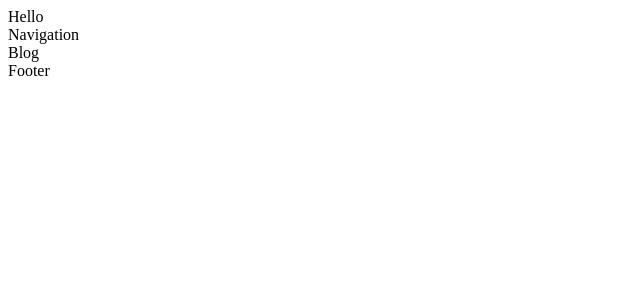
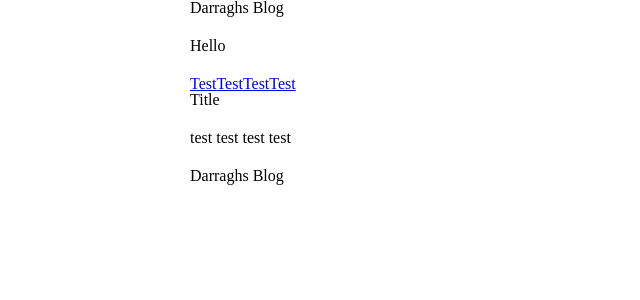
Before and after one commit to darragh169/ReactLearningBlog, a React (Create React App) app: page / in a window 1280 px wide. Shown: the top 300 px of the page, without its empty margins (0-640 px from the left). Built offline with nearby package versions, Linux system fonts and the light colour scheme.

Commit message:
Added some css and html elements

```diff
--- a/src/components/Blog.js
+++ b/src/components/Blog.js
@@ -4,7 +4,12 @@
 
 	render(){
 		return(
-			<div className="Blog">Blog</div>
+			<section className="Blog">
+				<h5>Title</h5>
+				<article>
+					<p>test test test test</p>
+				</article>
+			</section>
 		)
 	}
 
--- a/src/components/Footer.js
+++ b/src/components/Footer.js
@@ -4,7 +4,9 @@
 
 	render(){
 		return(
-			<div className="Footer">Footer</div>
+			<footer className="Footer">
+				<small>Darraghs Blog</small>
+			</footer>
 		)
 	}
 
--- a/src/components/Header.js
+++ b/src/components/Header.js
@@ -3,7 +3,10 @@
 class Header extends React.Component {
 	render(){
 		return(
-			<div className="Header">{this.props.message}</div>
+			<header className="Header">
+				<h3>Darraghs Blog</h3>
+				<h1>{this.props.message}</h1>
+			</header>
 		)
 	}
 }
--- a/src/components/Navigation.js
+++ b/src/components/Navigation.js
@@ -4,7 +4,12 @@
 
 	render(){
 		return(
-			<div className="Navigation">Navigation</div>
+			<nav className="Navigation">
+				<a href="#">Test</a>
+				<a href="#">Test</a>
+				<a href="#">Test</a>
+				<a href="#">Test</a>
+			</nav>
 		)
 	}
 
--- a/src/css/style.css
+++ b/src/css/style.css
@@ -1,3 +1,84 @@
-h2 {
-	color: red;
+/* http://meyerweb.com/eric/tools/css/reset/ 2. v2.0 | 20110126
+  License: none (public domain)
+*/
+
+html, body, div, span, applet, object, iframe,
+h1, h2, h3, h4, h5, h6, p, blockquote, pre,
+a, abbr, acronym, address, big, cite, code,
+del, dfn, em, img, ins, kbd, q, s, samp,
+small, strike, strong, sub, sup, tt, var,
+b, u, i, center,
+dl, dt, dd, ol, ul, li,
+fieldset, form, label, legend,
+table, caption, tbody, tfoot, thead, tr, th, td,
+article, aside, canvas, details, embed,
+figure, figcaption, footer, header, hgroup,
+menu, nav, output, ruby, section, summary,
+time, mark, audio, video {
+  margin: 0;
+  padding: 0;
+  border: 0;
+  font-size: 100%;
+  font: inherit;
+  vertical-align: baseline;
 }
+/* HTML5 display-role reset for older browsers */
+article, aside, details, figcaption, figure,
+footer, header, hgroup, menu, nav, section {
+  display: block;
+}
+body {
+  line-height: 1;
+}
+ol, ul {
+  list-style: none;
+}
+blockquote, q {
+  quotes: none;
+}
+blockquote:before, blockquote:after,
+q:before, q:after {
+  content: '';
+  content: none;
+}
+table {
+  border-collapse: collapse;
+  border-spacing: 0;
+}
+
+/**************************************************************/
+
+/*
+  ========================================
+  Grid
+  ========================================
+*/
+
+*,
+*:before,
+*:after {
+  -webkit-box-sizing: border-box;
+     -moz-box-sizing: border-box;
+          box-sizing: border-box;
+}
+
+/**************************************************************/
+
+/*
+  ========================================
+  Typography
+  ========================================
+*/
+
+h1, h3, h4, h5, p {
+  margin-bottom: 22px;
+}
+
+/**************************************************************/
+
+.main{
+  margin: 0 auto;
+  padding-left: 30px;
+  padding-right: 30px;
+  width: 960px;
+}
```
